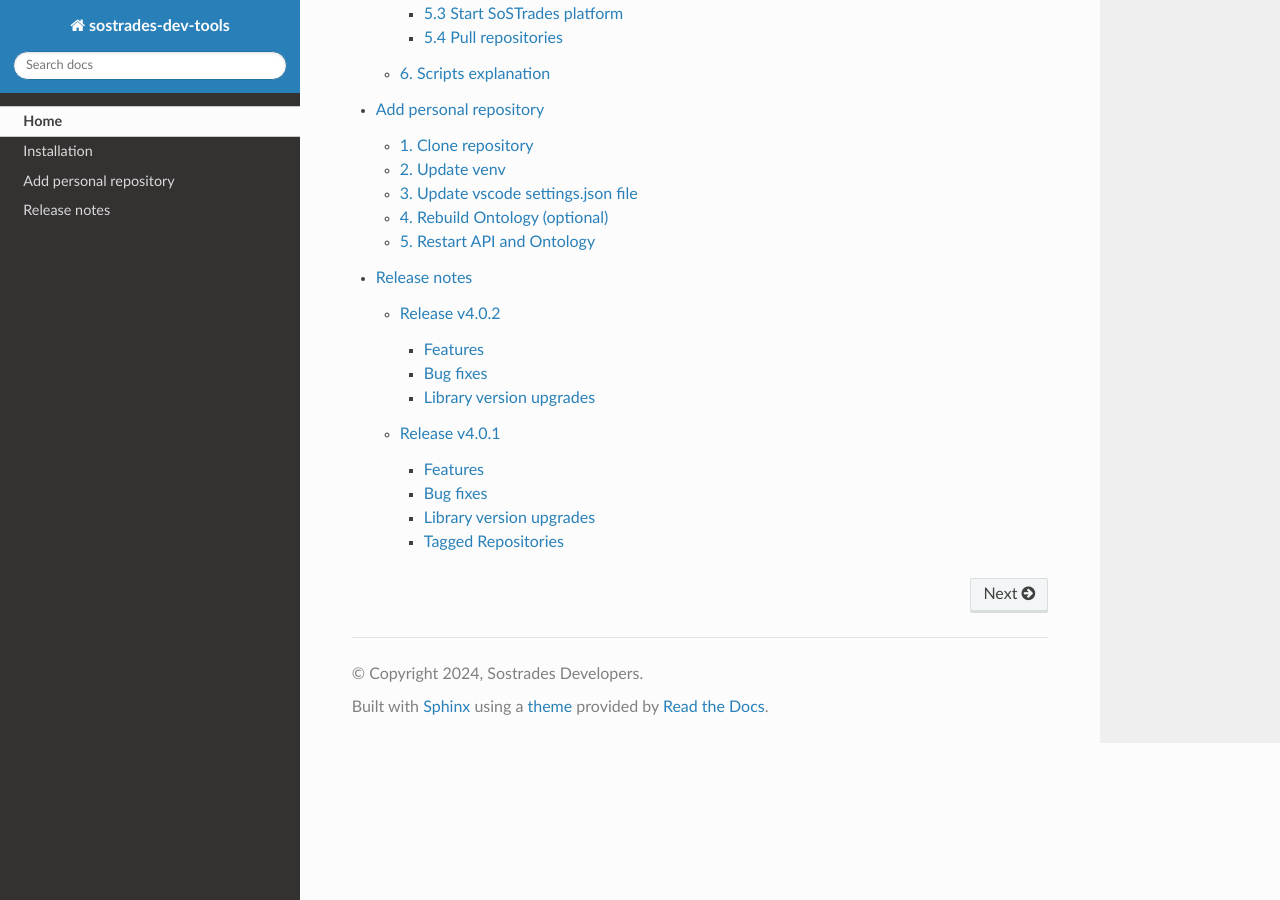
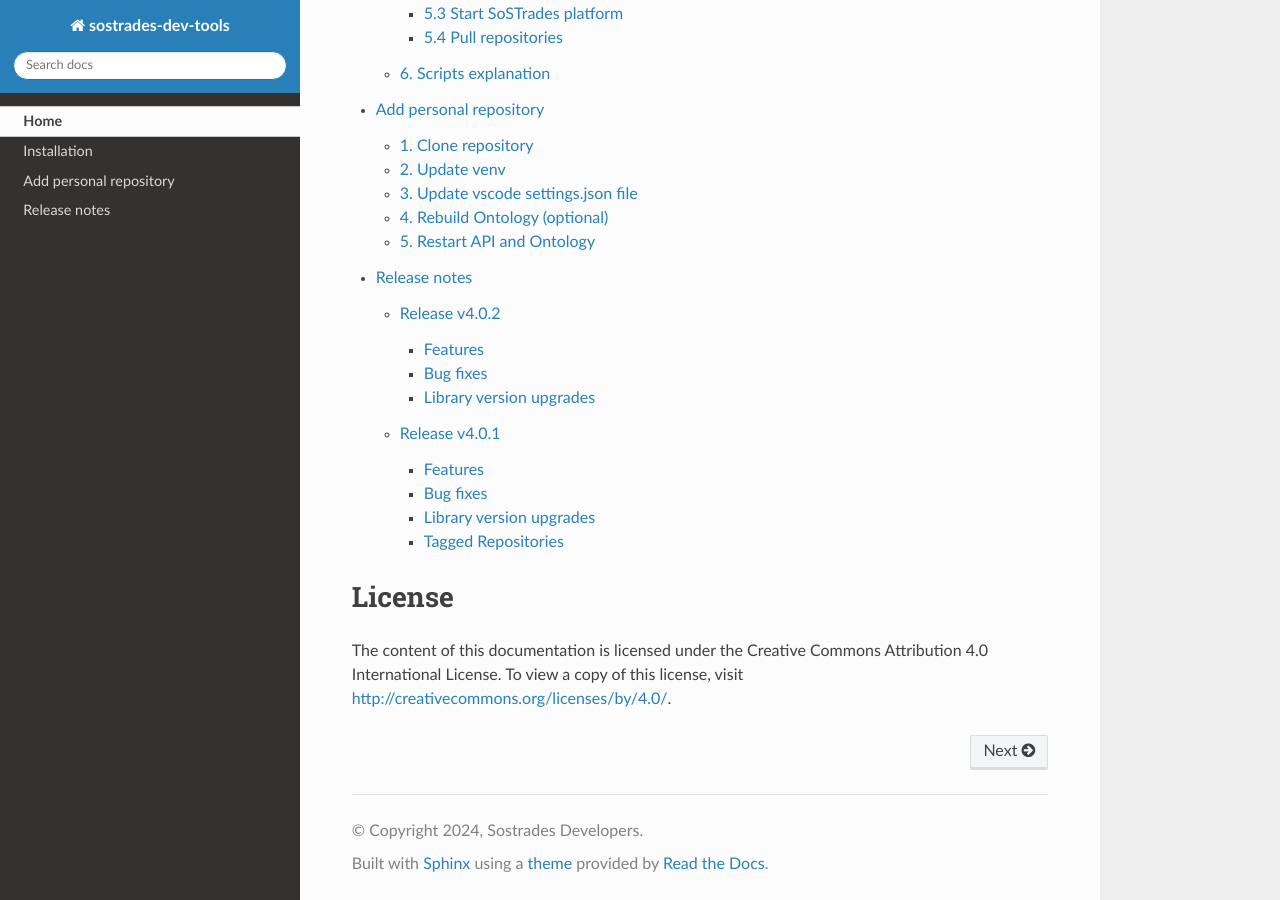
Before and after one commit to os-climate/sostrades-dev-tools, a Sphinx documentation site: the page built from docs/source/index.rst, in a window 1280 px wide and 900 px high, scrolled down 1688 px. Built offline with Sphinx 7.4.7 and the Read the Docs theme 2.0.0, drawn with Linux system fonts in a browser that asks for light colours.

Commit message:
Updated license for documentation

```diff
--- a/docs/source/conf.py
+++ b/docs/source/conf.py
@@ -29,8 +29,11 @@ intersphinx_disabled_domains = ['std']
 templates_path = ['_templates']
 
 # -- Options for HTML output
-
 html_theme = 'sphinx_rtd_theme'
+html_context = {
+    'license': 'Creative Commons Attribution 4.0 International License',
+    'license_url': 'http://creativecommons.org/licenses/by/4.0/'
+}
 
 # -- Options for EPUB output
 epub_show_urls = 'footnote'
--- a/docs/source/index.rst
+++ b/docs/source/index.rst
@@ -45,3 +45,10 @@ Contents
    Installation <installation.md>
    Add personal repository <add-repository.md>
    Release notes <release-notes.md>
+
+.. _license:
+
+License
+=======
+
+The content of this documentation is licensed under the Creative Commons Attribution 4.0 International License. To view a copy of this license, visit http://creativecommons.org/licenses/by/4.0/.
```
Also changed, not shown: 1 other file.
